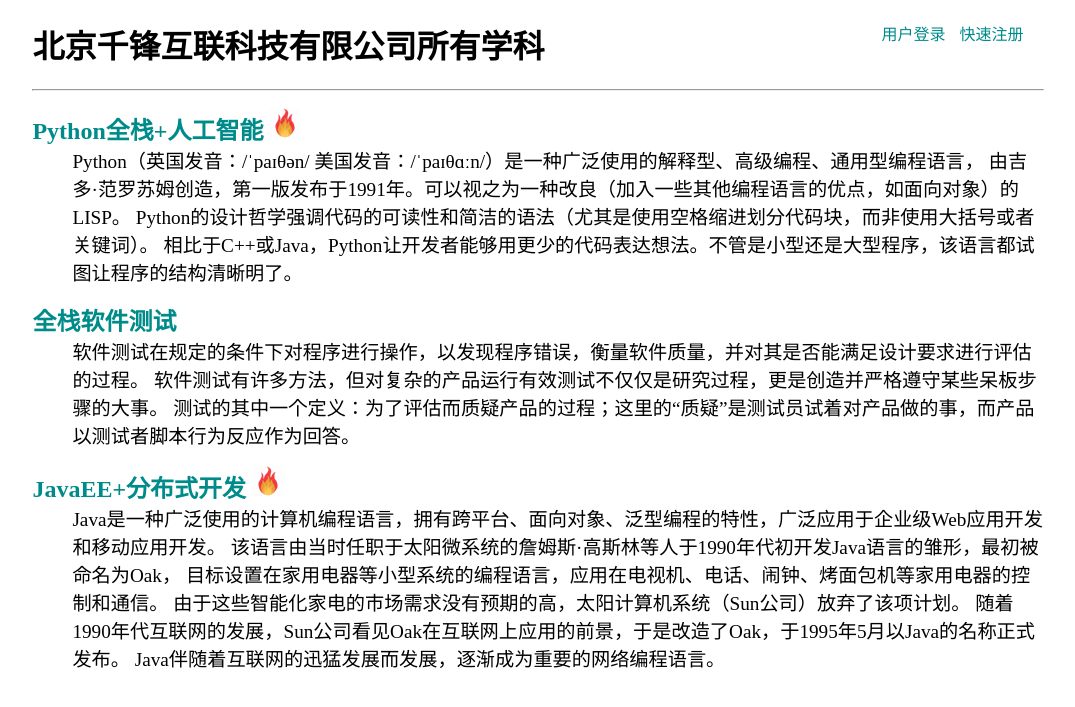
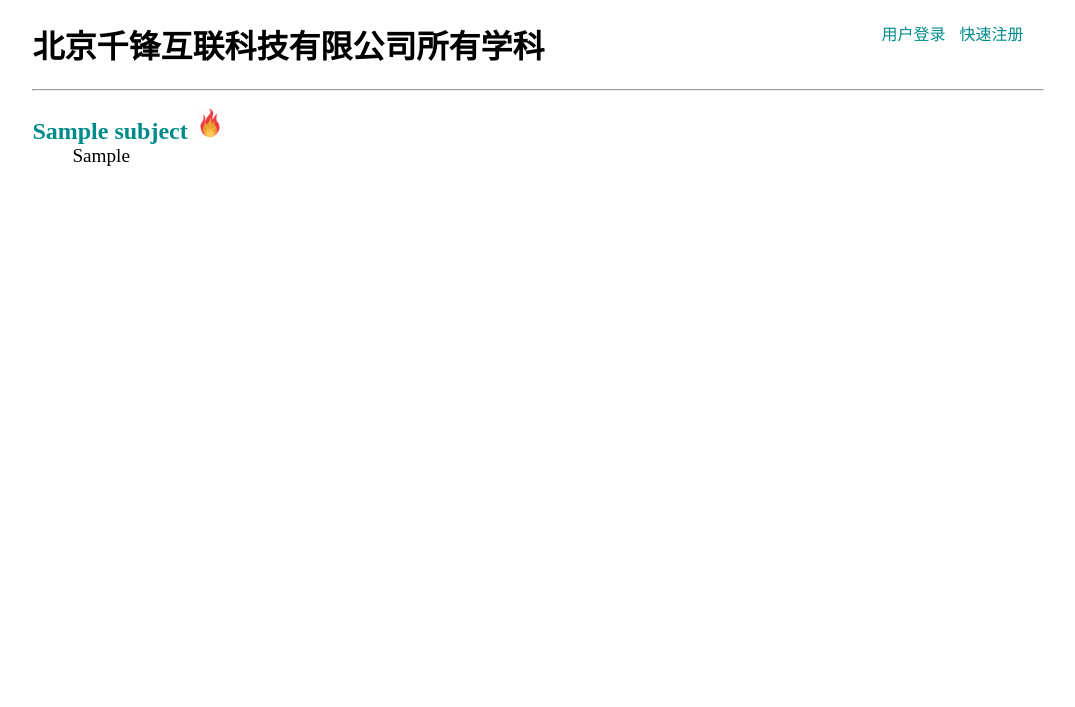
Before and after one commit to 17670847246/vote, a Django app: template vote/templates/subjects.html in a window 1280 px wide. Shown: the top 707 px of the page, without its empty margins (102-1177 px from the left). Run offline with Django 3.2, Linux system fonts and the light colour scheme; the template is opened without the code that fills it: values that come from a table or form of the project are taken from there, others are empty; tables that the repository leaves empty hold one stand-in row (values such as "Sample post").

Commit message:
渲染学科页+配置静态资源

```diff
--- a/vote/templates/subjects.html
+++ b/vote/templates/subjects.html
@@ -37,42 +37,19 @@
         <h1>北京千锋互联科技有限公司所有学科</h1>
         <hr>
         <div id="main">
+            {% for subject in subjects %}
             <dl>
                 <dt>
-                    <a href="teachers.html">Python全栈+人工智能</a>
-                    <img src="images/hot-icon-small.png">
+                    <a href="teachers.html">{{ subject.name }}</a>
+                    {% if subject.is_hot %}
+                    <img src="/static/images/hot-icon-small.png">
+                    {% endif %}
                 </dt>
                 <dd>
-                    Python（英国发音：/ˈpaɪθən/ 美国发音：/ˈpaɪθɑːn/）是一种广泛使用的解释型、高级编程、通用型编程语言，
-                    由吉多·范罗苏姆创造，第一版发布于1991年。可以视之为一种改良（加入一些其他编程语言的优点，如面向对象）的LISP。
-                    Python的设计哲学强调代码的可读性和简洁的语法（尤其是使用空格缩进划分代码块，而非使用大括号或者关键词）。
-                    相比于C++或Java，Python让开发者能够用更少的代码表达想法。不管是小型还是大型程序，该语言都试图让程序的结构清晰明了。
+                    {{ subject.intro }}
                 </dd>
             </dl>
-            <dl>
-                <dt>
-                    <a href="">全栈软件测试</a>
-                </dt>
-                <dd>
-                    软件测试在规定的条件下对程序进行操作，以发现程序错误，衡量软件质量，并对其是否能满足设计要求进行评估的过程。
-                    软件测试有许多方法，但对复杂的产品运行有效测试不仅仅是研究过程，更是创造并严格遵守某些呆板步骤的大事。
-                    测试的其中一个定义：为了评估而质疑产品的过程；这里的“质疑”是测试员试着对产品做的事，而产品以测试者脚本行为反应作为回答。
-                </dd>
-            </dl>
-            <dl>
-                <dt>
-                    <a href="">JavaEE+分布式开发</a>
-                    <img src="images/hot-icon-small.png">
-                </dt>
-                <dd>
-                    Java是一种广泛使用的计算机编程语言，拥有跨平台、面向对象、泛型编程的特性，广泛应用于企业级Web应用开发和移动应用开发。
-                    该语言由当时任职于太阳微系统的詹姆斯·高斯林等人于1990年代初开发Java语言的雏形，最初被命名为Oak，
-                    目标设置在家用电器等小型系统的编程语言，应用在电视机、电话、闹钟、烤面包机等家用电器的控制和通信。
-                    由于这些智能化家电的市场需求没有预期的高，太阳计算机系统（Sun公司）放弃了该项计划。
-                    随着1990年代互联网的发展，Sun公司看见Oak在互联网上应用的前景，于是改造了Oak，于1995年5月以Java的名称正式发布。
-                    Java伴随着互联网的迅猛发展而发展，逐渐成为重要的网络编程语言。
-                </dd>
-            </dl>
+            {% endfor %}
         </div>
     </div>
 </body>
--- a/vote/vote/settings.py
+++ b/vote/vote/settings.py
@@ -125,3 +125,4 @@
 # https://docs.djangoproject.com/en/2.2/howto/static-files/
 
 STATIC_URL = '/static/'
+STATICFILES_DIRS = [os.path.join(BASE_DIR,'static'), ]
--- a/vote/vote/urls.py
+++ b/vote/vote/urls.py
@@ -16,6 +16,9 @@
 from django.contrib import admin
 from django.urls import path
 
+from polls.views import show_subject
+
 urlpatterns = [
     path('admin/', admin.site.urls),
+    path('', show_subject),
 ]
```
Also changed, not shown: vote/polls/views.py (+7 -0 lines).
